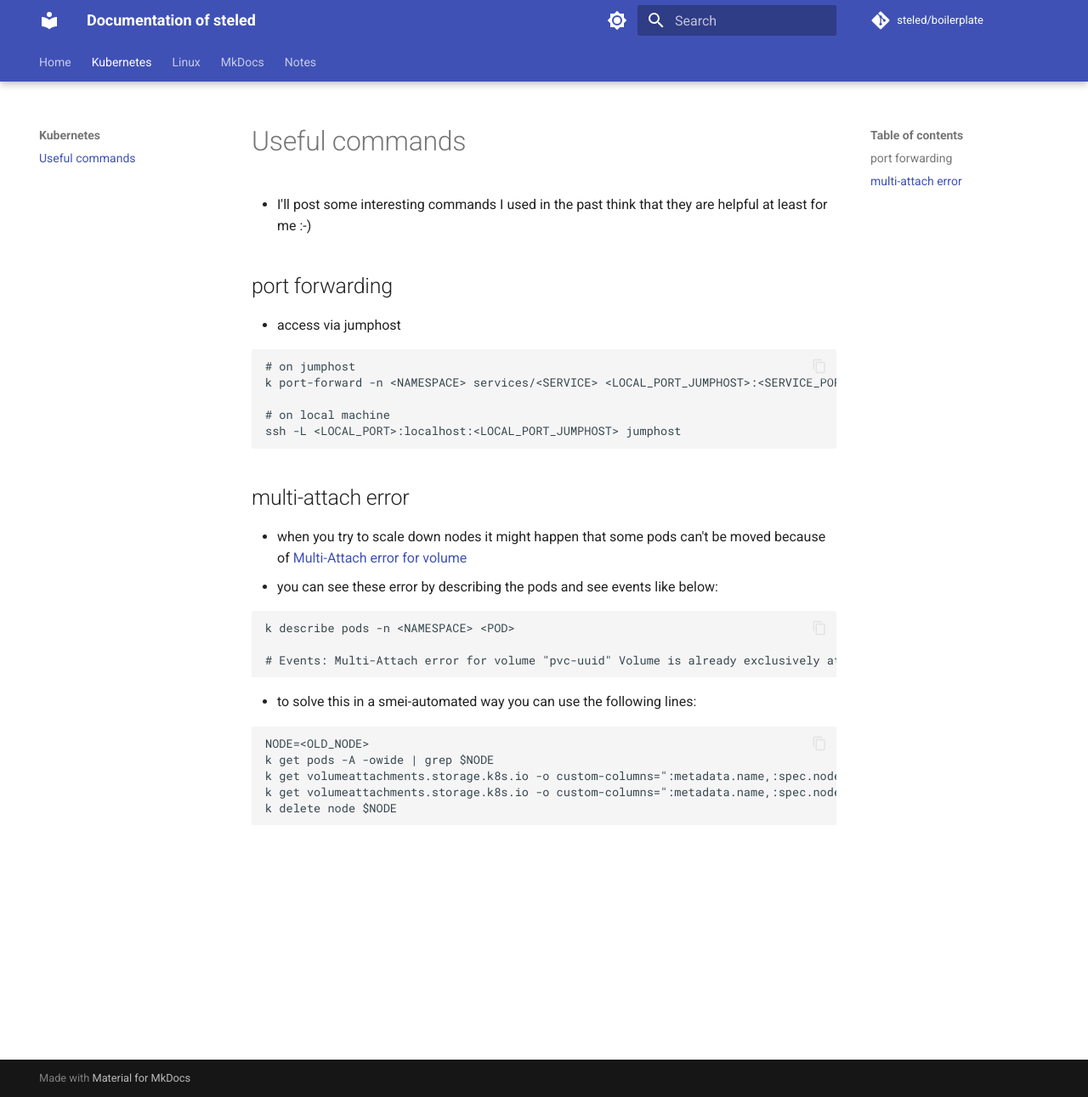
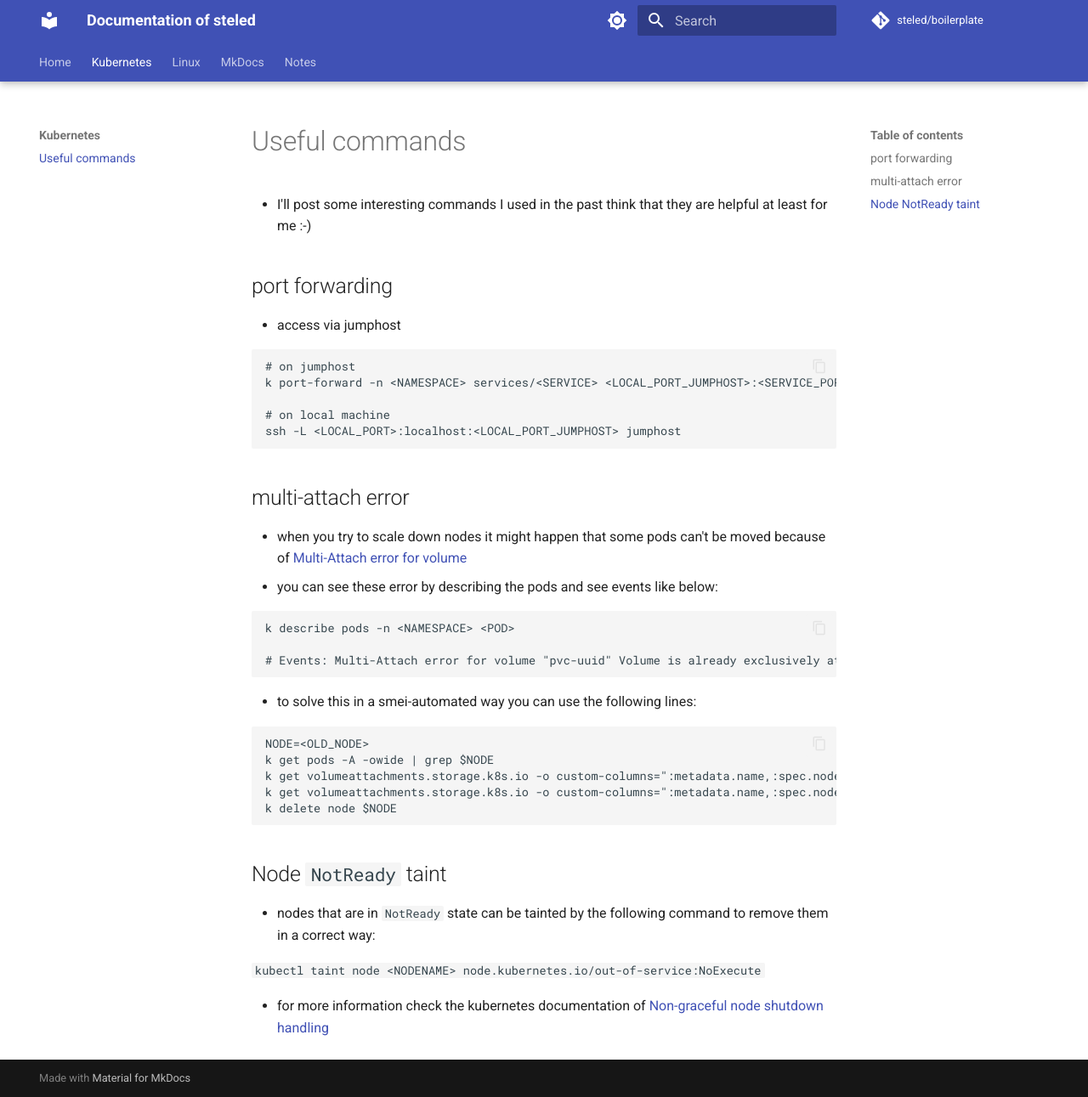
Before and after one commit to steled/documentation, an MkDocs documentation site: the page built from docs/kubernetes/useful_commands.md, in a window 1280 px wide and 1291 px high. Shown: the whole window at 85% size. Built offline with MkDocs 1.6.1 and Material for MkDocs 9.7.7, drawn with Linux system fonts in a browser that asks for light colours; comment, search, counter and statistics services are not loaded.

Commit message:
Update useful_commands.md
- added Node `NotReady` taint

````diff
--- a/docs/kubernetes/useful_commands.md
+++ b/docs/kubernetes/useful_commands.md
@@ -34,3 +34,11 @@ k get volumeattachments.storage.k8s.io -o custom-columns=":metadata.name,:spec.n
 k get volumeattachments.storage.k8s.io -o custom-columns=":metadata.name,:spec.nodeName" | grep $NODE | cut -d" " -f1 | xargs -r -t -L1 kubectl delete volumeattachments.storage.k8s.io
 k delete node $NODE
 ```
+
+## Node `NotReady` taint
+
+- nodes that are in `NotReady` state can be tainted by the following command to remove them in a correct way:
+
+`kubectl taint node <NODENAME> node.kubernetes.io/out-of-service:NoExecute`
+
+- for more information check the kubernetes documentation of [Non-graceful node shutdown handling](https://kubernetes.io/docs/concepts/cluster-administration/node-shutdown/#non-graceful-node-shutdown)
````
